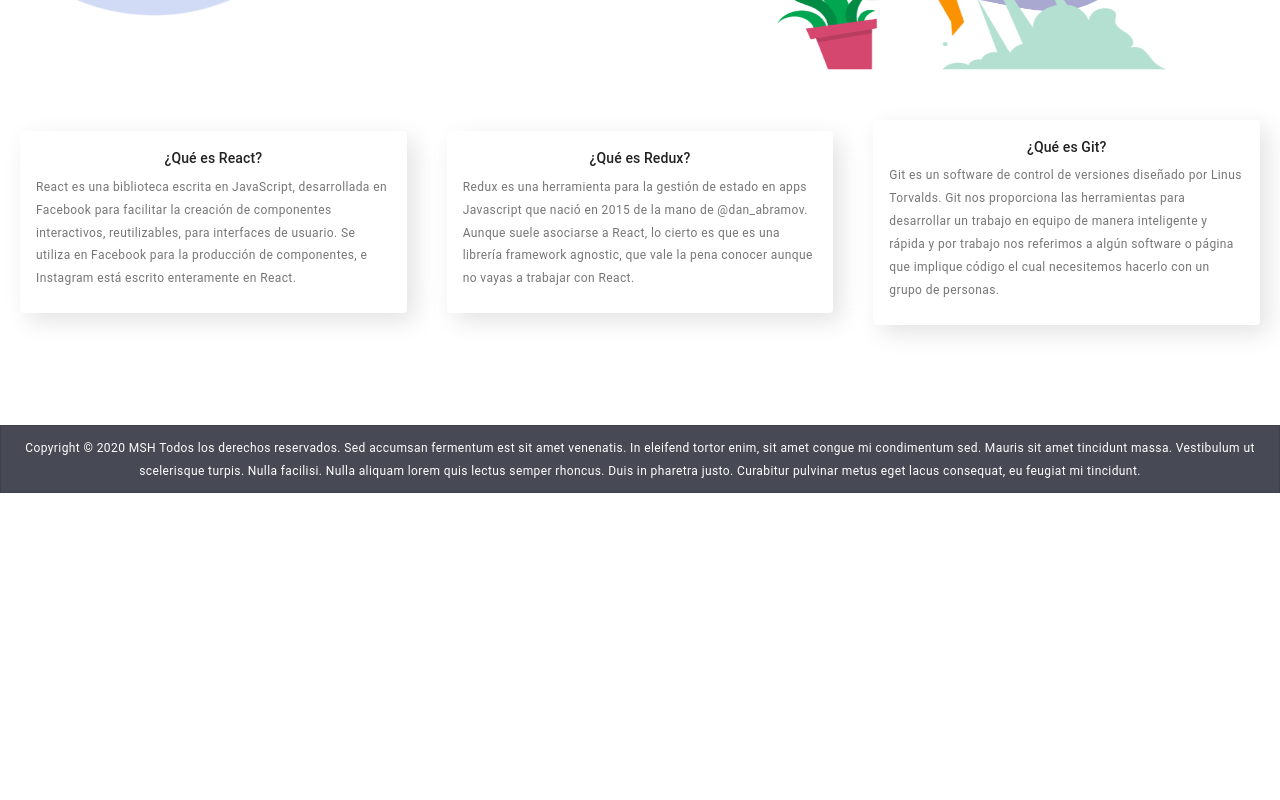
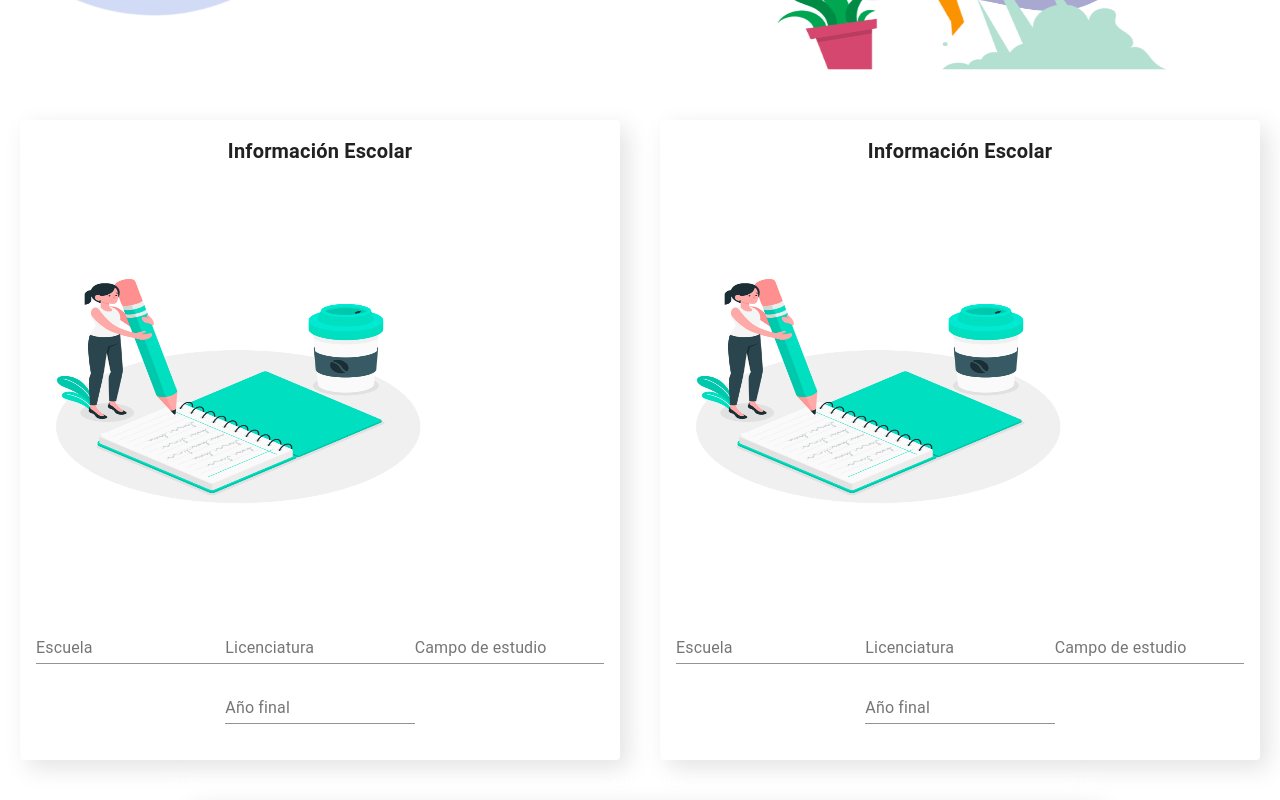
Before and after one commit to MarisolH/ReactTraining, a React (Create React App) app: page / in a window 1280 px wide. Shown: the part 540-1340 px from the top of the page. Before the commit the page ends 1033 px from the top, so only its background shows below. Built offline with nearby package versions, Linux system fonts and the light colour scheme.

Commit message:
realese() modifique estilos, cardcomponent y screen

```diff
--- a/src/components/CardComponent/CardComponent.js
+++ b/src/components/CardComponent/CardComponent.js
@@ -3,10 +3,20 @@ import Card from '@material-ui/core/Card';
 import CardContent from '@material-ui/core/CardContent';
 import Typography from '@material-ui/core/Typography';
 import Grid from '@material-ui/core/Grid';
+import TextField from '@material-ui/core/TextField';
 
 import { useStyles } from './CardComponentStyles'
 export default function CardComponent(props) {
     const classes = useStyles();
+    const text ={
+        listaDeLabel : [
+            {titulo:'Información Escolar'
+            ,Escuela:'Escuela'
+            ,Licenciatura: 'Licenciatura'
+            ,Campodeestudio: 'Campo de estudio'
+            ,AñoFinal:'Año final'}
+        ]
+    }
 
     return <Grid
         container
@@ -16,15 +26,47 @@ export default function CardComponent(props) {
         className={classes.root}
     >
         <Card className={classes.neuphormism}>
-            <CardContent>
-                <Typography variant='h6' align='center' className={classes.title} color='textPrimary' gutterBottom>
-                    {props.title}
-                </Typography>
-                <Typography variant='caption' className={classes.text} color='textSecondary' gutterBottom>
-                    {props.text}
-                </Typography>
+            <CardContent >
+
+               <Grid container
+                    direction='column'
+                    justify='center'
+                    alignItems='center'>
+                        <Grid>
+                        <Typography  component="h1" align='center' className={classes.title} container  >
+                            {text.listaDeLabel[0].titulo}
+                        </Typography>
+                        </Grid>
+
+                         <Grid  container
+                                    direction="row"
+                                    justify="flex-start"
+                                    alignItems="flex-start">
+                            <img alt='' className={classes.img} src={require('../../assets/rodolfo.png')}></img>
+                        </Grid>
+                <Grid container
+                            direction='row'
+                            justify='center'
+                            alignItems='flex-end'>
+                        <Grid item xs={4}>
+                        <TextField className={classes.pos} label={text.listaDeLabel[0].Escuela}></TextField>
+                        </Grid>
+                        <Grid item xs={4}>
+                        <TextField className={classes.pos} label={text.listaDeLabel[0].Licenciatura} ></TextField>
+                        </Grid>
+                        <Grid item xs={4}>
+                        <TextField className={classes.pos} label={text.listaDeLabel[0].Campodeestudio} ></TextField>
+                        </Grid>
+                        <Grid item xs={4}>
+                        <TextField className={classes.pos} label={text.listaDeLabel[0].AñoFinal}></TextField>
+                        </Grid>
+                </Grid>
+               </Grid>
+
+
             </CardContent>
         </Card>
     </Grid>
 
+
 }
--- a/src/components/CardComponent/CardComponentStyles.js
+++ b/src/components/CardComponent/CardComponentStyles.js
@@ -11,7 +11,8 @@ export const useStyles = makeStyles({
         transform: 'scale(0.8)',
     },
     title: {
-        fontSize: 14,
+        fontSize: 20,
+        fontWeight: "bold"
     },
     text: {
         textAlign:'justify',
@@ -23,5 +24,9 @@ export const useStyles = makeStyles({
         borderRadius: '4px',
         background: ' #ffffff',
         boxShadow: '8px 8px 25px #e3e3e3, -8px -8px 25px #ffffff',
+    },
+    img:{
+        width: '400px',
+        height: '450px'
     }
 });
--- a/src/screens/RodoScreen/RodoScreen.js
+++ b/src/screens/RodoScreen/RodoScreen.js
@@ -4,11 +4,21 @@ import Grid from '@material-ui/core/Grid';
 import MenuBar from '../../components/MenuBar/MenuBar';
 import Typography from '@material-ui/core/Typography';
 import { useStyles } from './RodoScreenStyles';
+import CardComponent from '../../components/CardComponent/CardComponent';
+import TextInput from '../../components/TextInput/TextInput';
 
 export default function RodoScreen(props) {
     const classes = useStyles()
-    console.log(props)
-
+    //console.log(props)
+    const text ={
+        listaDeLabel : [
+            {titulo:'Información Escolar'
+            ,Escuela:'Escuela'
+            ,Licenciatura: 'Licenciatura'
+            ,Campodeestudio: 'Campo de estudio'
+            ,AñoFinal:'Año final'}
+        ]
+    }
     return <React.Fragment>
         <Grid
             container
@@ -27,7 +37,11 @@ export default function RodoScreen(props) {
             alignItems="center"
             className={classes.rootContainer}
         >
-                Aquí irá tu código R
+
+             <CardComponent alignItems='right' title={<Typography variant="h3" component="h2"> {text.listaDeLabel[0].titulo}</Typography>}></CardComponent>
+
+
+
 
         </Grid>
     </React.Fragment>
```
Also changed, not shown: 1 other file (tests, documents, lock files or other folders).
